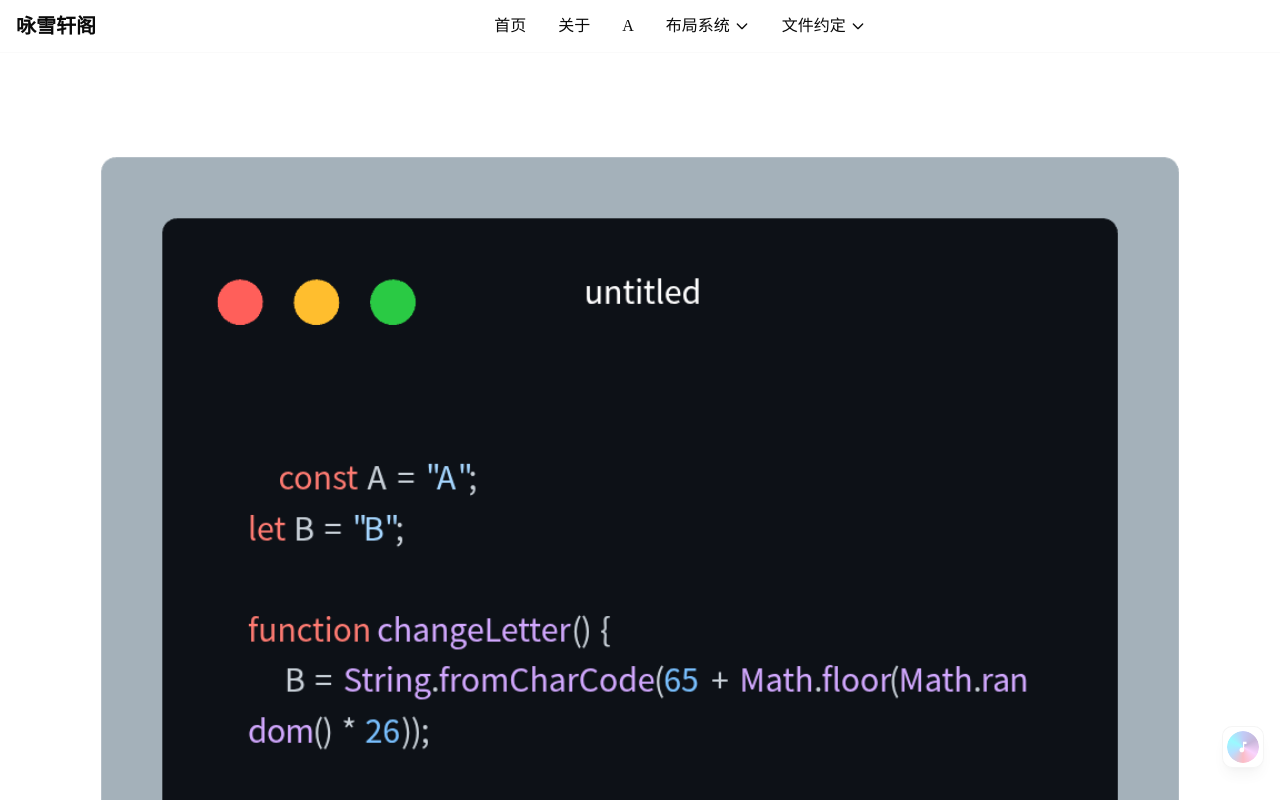
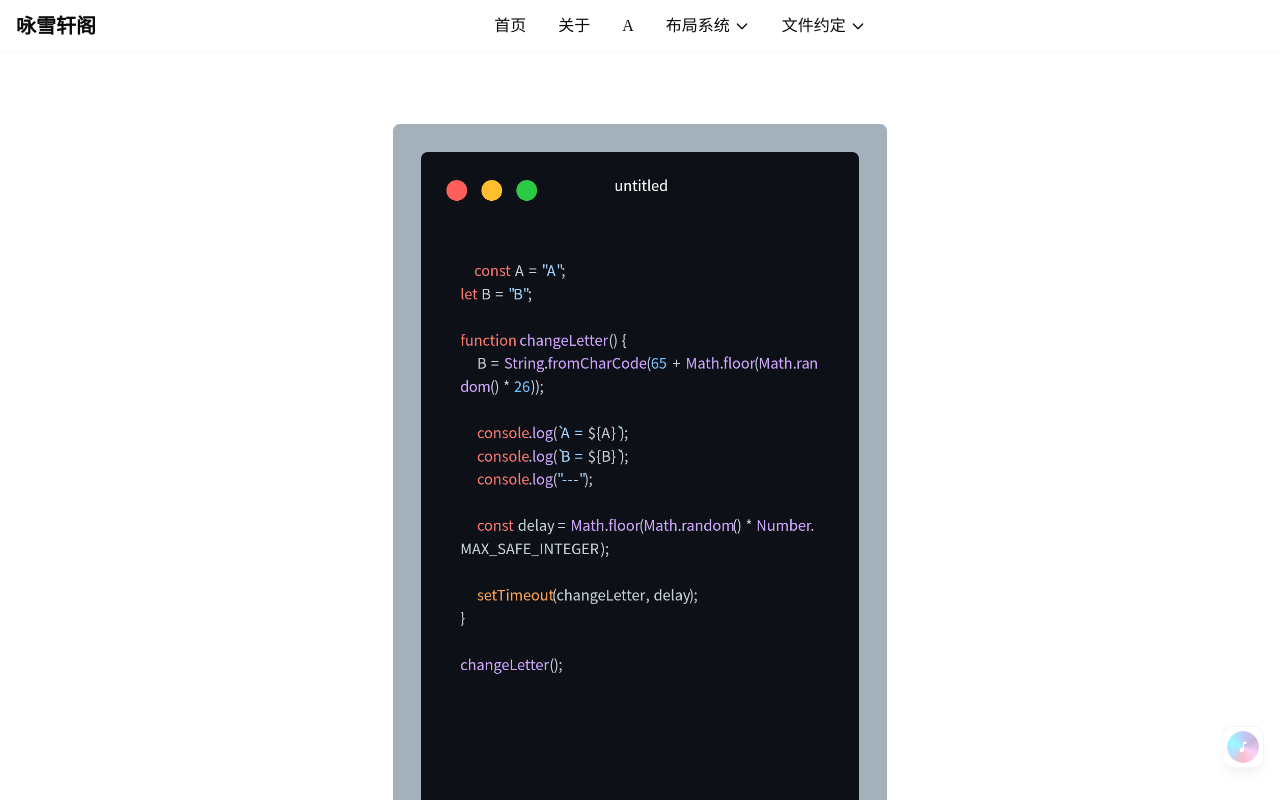
Before and after one commit to weiyuhl/next-app-router, a Next.js app: page /code-snap in a window 1280 px wide. Shown: the top 800 px of the page. Built offline with nearby package versions, Linux system fonts and the light colour scheme.

Commit message:
修复代码截图页面图片显示问题：使用普通img标签替代Next.js Image组件

```diff
--- a/src/app/code-snap/page.tsx
+++ b/src/app/code-snap/page.tsx
@@ -1,16 +1,12 @@
-import Image from "next/image";
-
 export default function CodeSnapPage() {
   return (
     <div className="min-h-screen bg-background text-foreground flex items-center justify-center p-4">
       <div className="max-w-full max-h-full">
-        <Image
+        <img
           src="/Code_snap.png"
           alt="Code Snap"
-          width={1200}
-          height={800}
           className="max-w-full h-auto object-contain"
-          priority
+          style={{ maxWidth: '1200px', maxHeight: '800px' }}
         />
       </div>
     </div>
```
